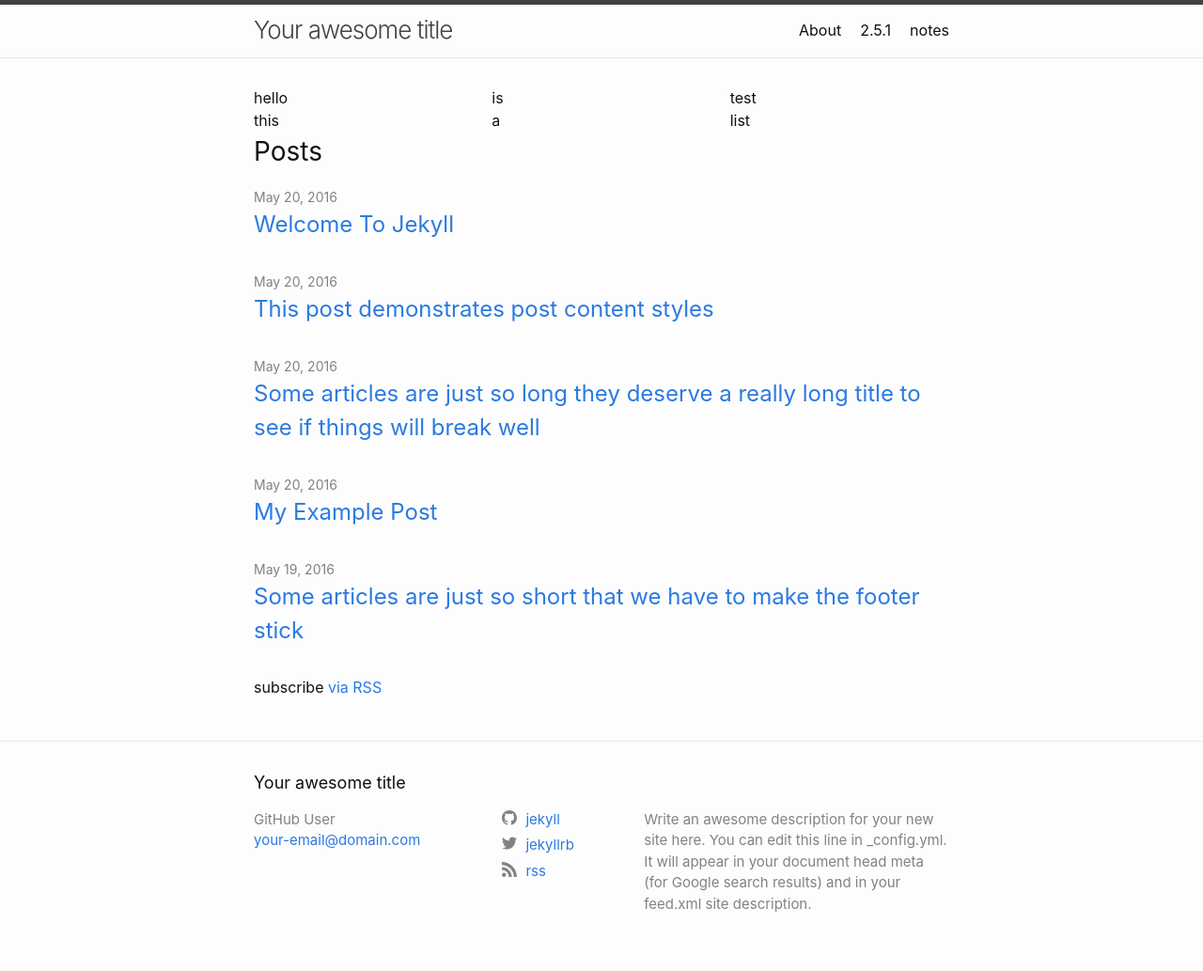
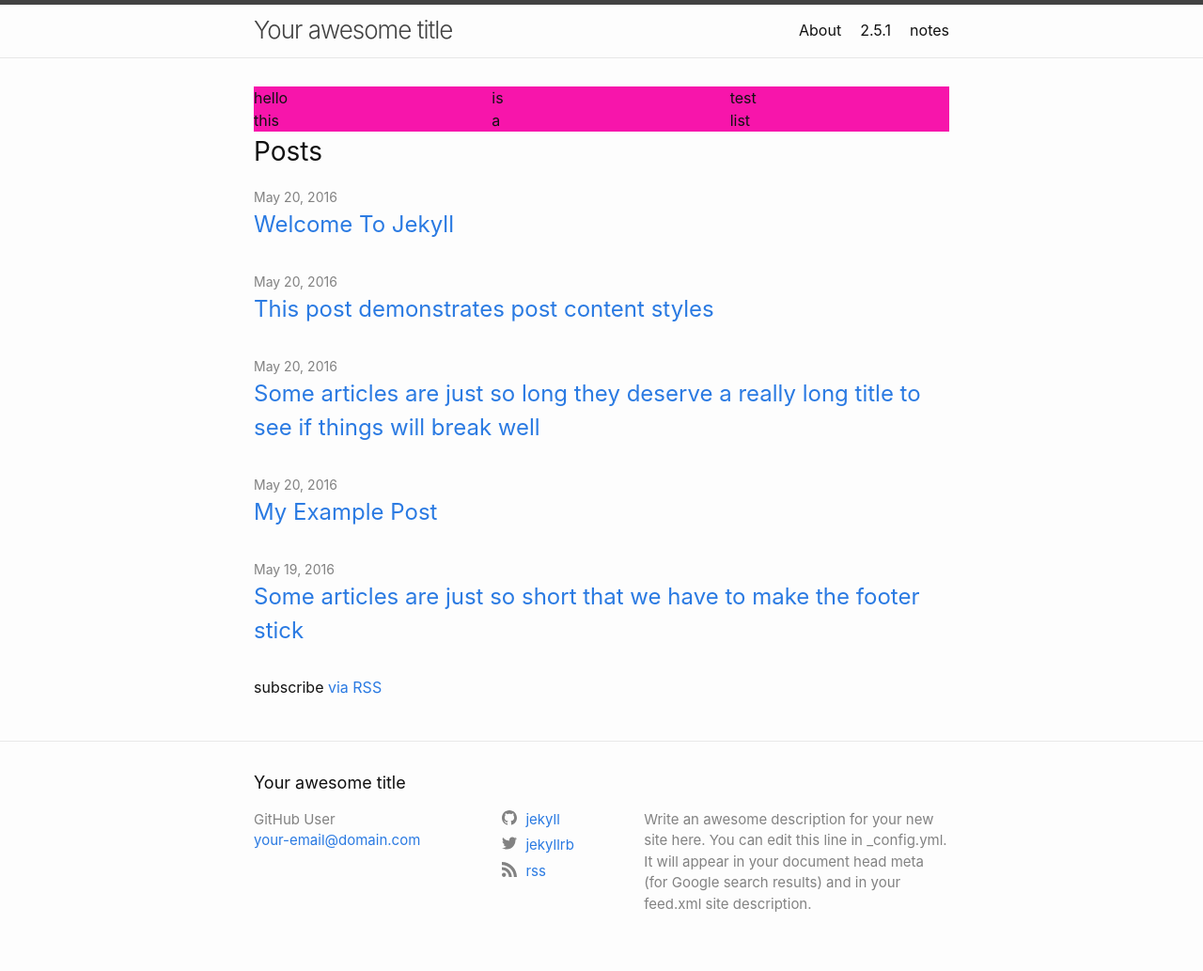
Before and after one commit to viking-cat/notes, a Jekyll site: the page built from index.md, in a window 1280 px wide. Shown: the whole page at 94% size. Built offline with Jekyll 4.4.1, drawn with Linux system fonts in a browser that asks for light colours.

Commit message:
Fix background color style in home layout

```diff
--- a/_layouts/home.html
+++ b/_layouts/home.html
@@ -9,7 +9,7 @@ layout: default
 
   {{ content }}
 
-  <div style="column-count:3;column-gap:20px;bgcolor:#f715ab;">
+  <div style="column-count:3;column-gap:20px;background-color:#f715ab;">
     hello<br/>
     this<br/>
     is<br/>
```
